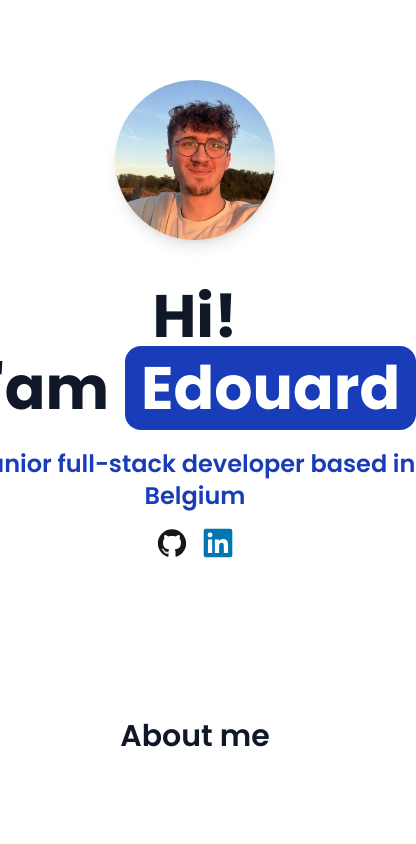
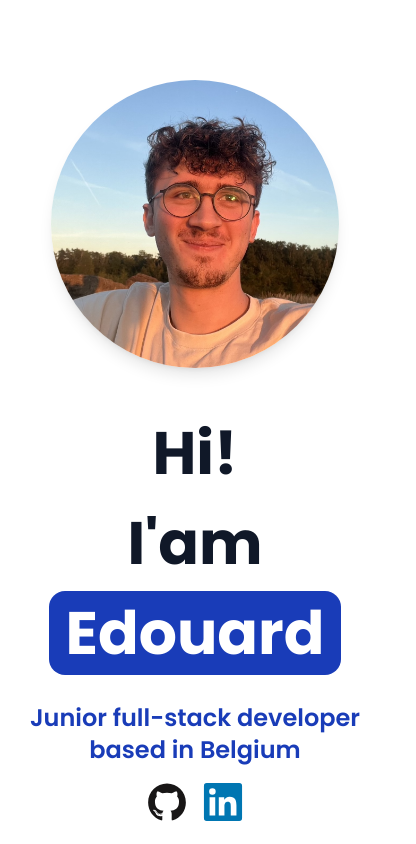
Before and after one commit to edouard744/my-portfolio, a Next.js app: page /en in a window 390 px wide. Shown: the top 844 px of the page, 416 px wide, since content can reach past the window. Built offline with nearby package versions, Linux system fonts and the light colour scheme.

Commit message:
style: improve Hero section responsiveness

```diff
--- a/package.json
+++ b/package.json
@@ -25,7 +25,7 @@
     "eslint": "^9",
     "eslint-config-next": "15.3.0",
     "postcss": "^8.5.3",
-    "tailwindcss": "^4.1.4",
+    "tailwindcss": "^4.0.0",
     "typescript": "^5"
   }
 }
--- a/src/app/globals.css
+++ b/src/app/globals.css
@@ -1,6 +1,8 @@
 @import "tailwindcss";
 
-
+@theme{
+  --breakpoint-xs: 300px;
+}
 @theme inline {
   --color-background: var(--background);
   --color-foreground: var(--foreground);
--- a/src/components/Home/Hero.tsx
+++ b/src/components/Home/Hero.tsx
@@ -4,34 +4,34 @@ import { GithubIcon } from "../Icons/github";
 import { LinkedinIcon } from "../Icons/linkedIn";
 export default function Hero({ t }: { t: any }) {
   return (
-    <section className="flex flex-col md:flex-row items-center justify-center gap-10 py-20 px-6 max-w-7xl mx-auto">
-      <div className="flex-shrink-0 ">
-        <Image
-          src={ProfilePic}
-          alt={t.hero.alt}
-          className="w-40 h-40 md:w-52 md:h-52 lg:h-72 lg:w-72 rounded-full object-cover shadow-lg"
-        />
-      </div>
-
-      {/* Text content */}
-      <div className="text-center md:text-left">
-        <h1 className="text-6xl font-bold mb-6 leading-[1.2]">
-          {t.hero.title.hi}
-          <br />
+    <section className="flex flex-col lg:flex-row items-center justify-center gap-10 py-20 px-6 max-w-7xl mx-auto ">
+     <div className="w-40 xs:w-72 justify-center   aspect-square relative">
+  <Image
+    src={ProfilePic}
+    alt={t.hero.alt}
+    fill
+    className="rounded-full object-cover shadow-lg"
+  />
+</div>
+      <div className="text-center flex flex-col items-center md:text-left lg:block ">
+        <h1 className="xs:text-6xl text-4xl text-center lg:text-left font-bold mb-6 leading-[1.5] lg:leading-[1.2]">
+          <span className=" sm:pr-2">{t.hero.title.hi}</span>
+          <br className="sm:hidden lg:block"/>
           {t.hero.title.iam}
-          <span className="ml-4 bg-blue-800 text-white px-4 rounded-2xl">
+          <br className="lg:hidden"/>
+          <span className="lg:ml-4  bg-blue-800 text-white px-4 rounded-2xl">
             {t.hero.title.firstname}
           </span>
         </h1>
-        <p className="text-2xl font-semibold text-blue-800 mb-4">
+        <p className="text-2xl font-semibold text-blue-800 mb-4 text-center max-w-sm lg:max-w-screen">
           {t.hero.subtitle}
         </p>
-        <div className="flex justify-center  md:justify-start gap-4">
+        <div className="flex justify-center  lg:justify-start gap-4">
           <a href="https://github.com" aria-label="GitHub">
-            <GithubIcon size={30} />
+            <GithubIcon size={40} />
           </a>
           <a href="https://linkedin.com" aria-label="LinkedIn">
-            <LinkedinIcon size={30} />
+            <LinkedinIcon size={40} />
           </a>
         </div>
       </div>
```
Also changed, not shown: 1 other file (tests, documents, lock files or other folders).
